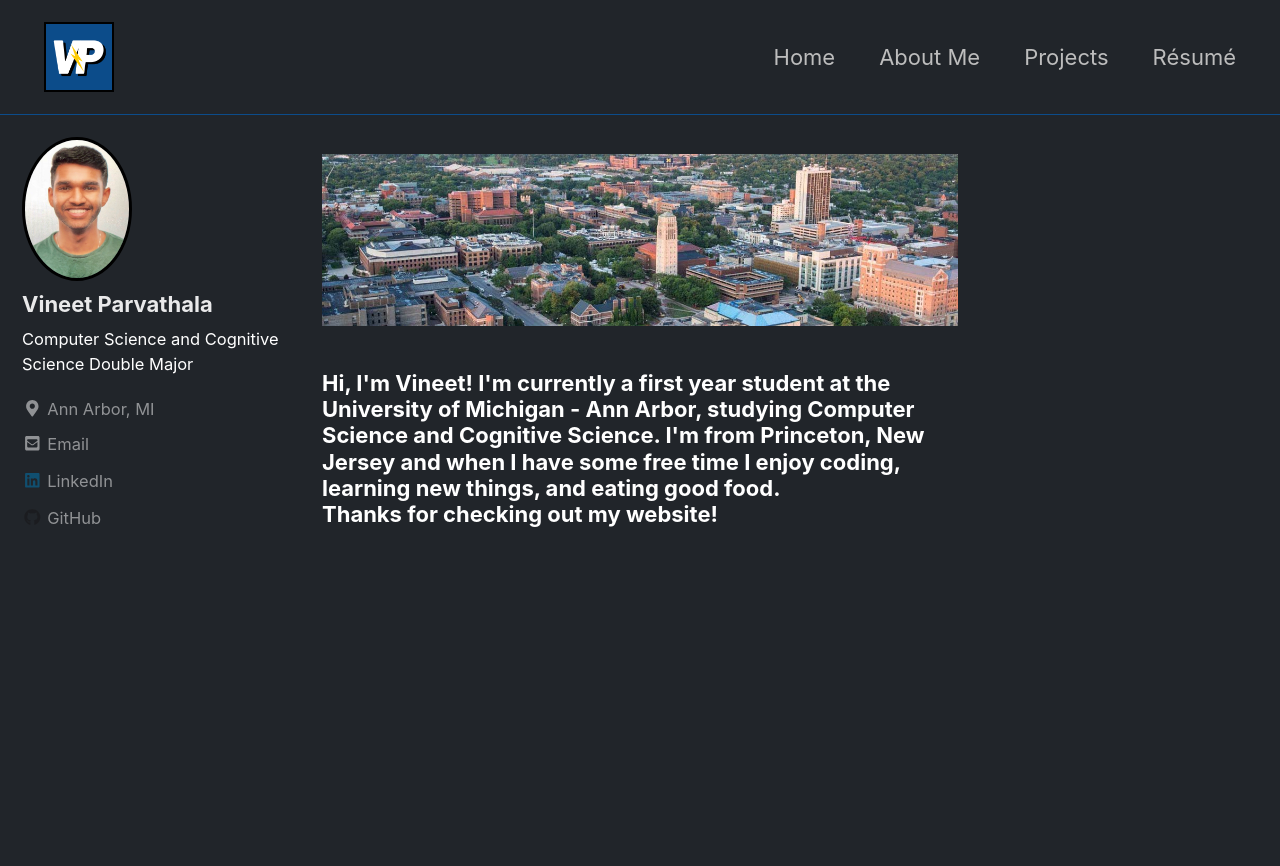
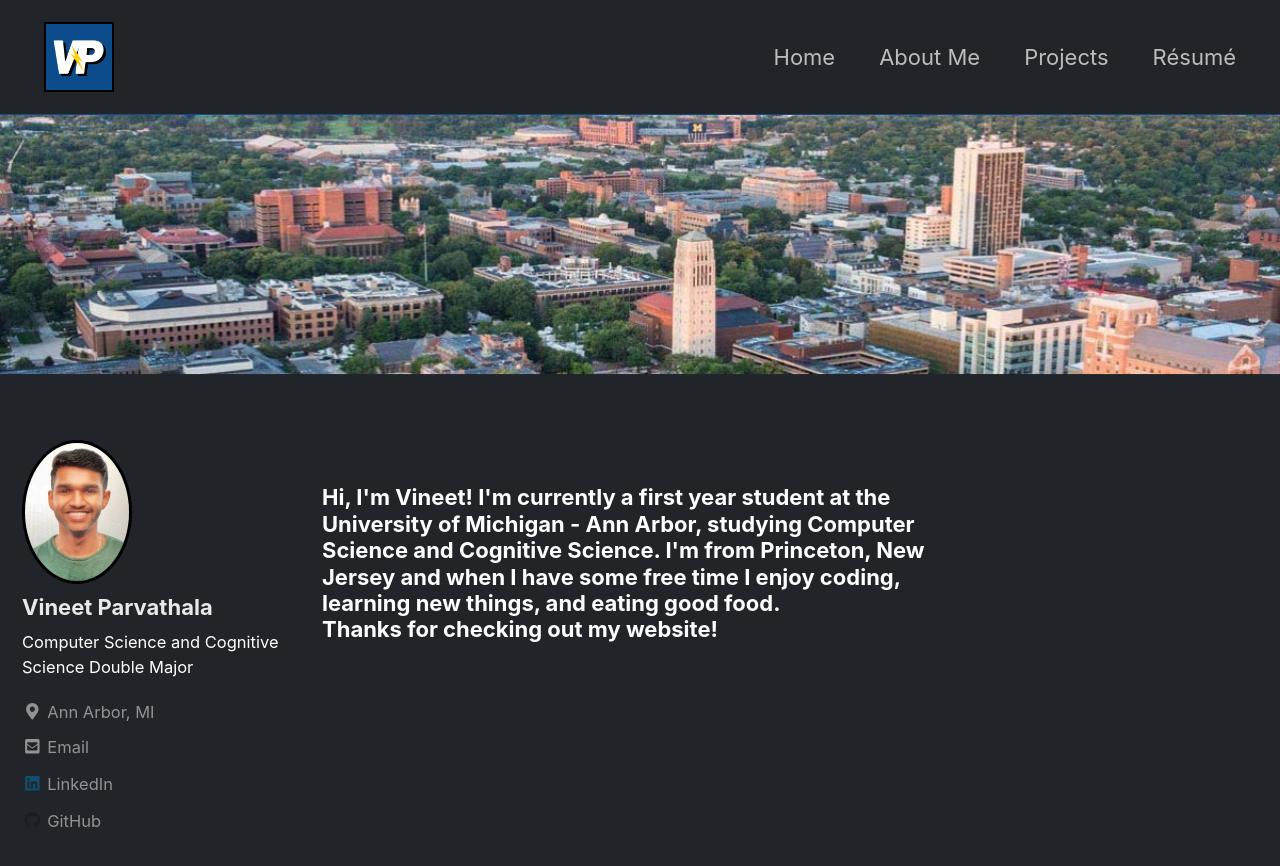
Before and after one commit to vparv/vparv.github.io, a Jekyll site: the page built from index.html, in a window 1280 px wide and 900 px high. Shown: the top 866 px of the window. Built offline with Jekyll 4.4.1, drawn with Linux system fonts in a browser that asks for light colours; cached includes are drawn as plain includes; nearby versions of some CDN libraries; the list of posts is cut into pages by our own code.

Commit message:
updated image placement schematics

```diff
--- a/_layouts/home.html
+++ b/_layouts/home.html
@@ -3,7 +3,7 @@ layout: archive
 ---
 
 {{ content }}
-<img src="/images/a2.jpg">
+
     <h3>
       <p>  Hi, I'm Vineet! I'm currently a first year student at the University of Michigan - Ann Arbor, studying Computer Science and Cognitive Science. I'm from Princeton, New Jersey and when I have some free time I enjoy coding, learning new things, and eating good food. <br>Thanks for checking out my website!</p>
     </h3>
--- a/index.html
+++ b/index.html
@@ -2,6 +2,6 @@
 layout: home
 author_profile: true
 header:
-  #image: "/images/a2.jpg"
+  image: "/images/a2.jpg"
 
 ---
```
Also changed, not shown: images/a2.jpg.
